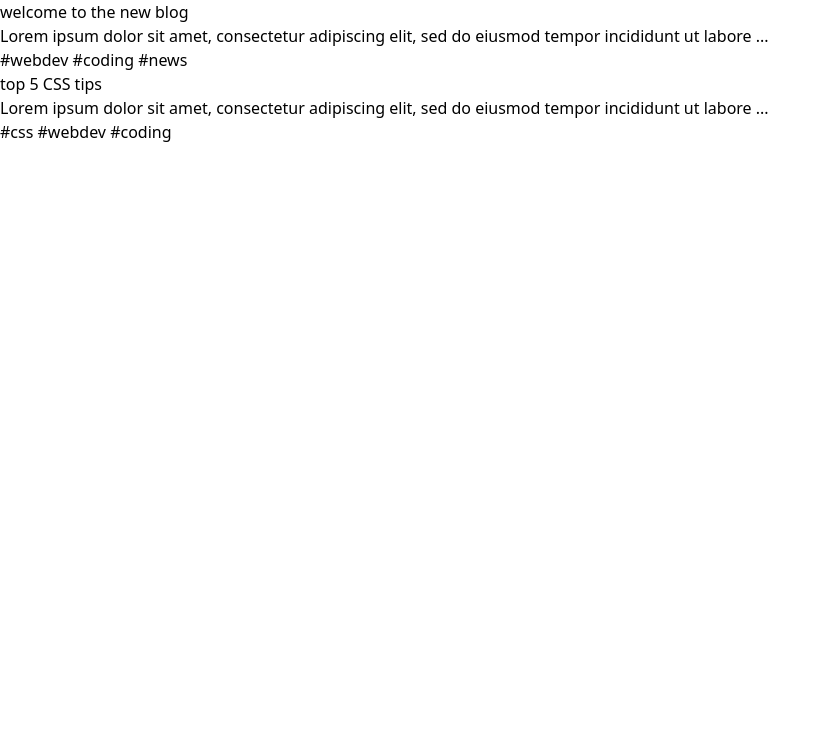
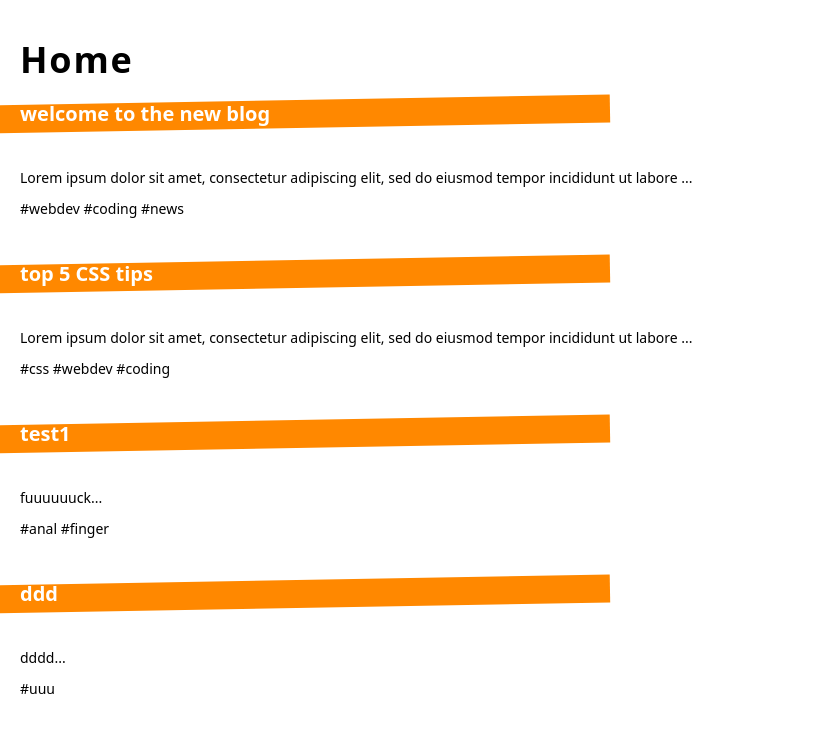
Before and after one commit to Marshall-Hao/blog-m, a Vue app: page / in a window 1280 px wide. Shown: the top 732 px of the page, without its empty margins (0-830 px from the left). Built offline with nearby package versions, Linux system fonts and the light colour scheme; data requests are answered from the project's data file; what tailwindcss-pseudo-elements would draw is missing.

Commit message:
finish the style

```diff
--- a/data/db.json
+++ b/data/db.json
@@ -19,6 +19,23 @@
         "webdev",
         "coding"
       ]
+    },
+    {
+      "title": "test1",
+      "body": "fuuuuuuck",
+      "tags": [
+        "anal",
+        "finger"
+      ],
+      "id": 3
+    },
+    {
+      "title": "ddd",
+      "body": "dddd",
+      "tags": [
+        "uuu"
+      ],
+      "id": 5
     }
   ]
 }
--- a/src/components/SinglePost.vue
+++ b/src/components/SinglePost.vue
@@ -1,11 +1,11 @@
 
 <template>
-  <div class="post">
+  <div class="post mb-10">
     <router-link :to="{ name: 'Details', params:{ id:post.id }}">
-        <h3>{{ post.title }}</h3>
+        <p class="text-xl font-bold text-white mb-10 label relative w-3/6">{{ post.title }}</p>
     </router-link>
-    <p>{{ snippet }}</p>
-    <span v-for="tag in post.tags" :key="tag">
+    <p class="text-sm font-medium mb-2">{{ snippet }}</p>
+    <span v-for="tag in post.tags" :key="tag" class="text-sm font-medium">
       #{{ tag }}
     </span>
   </div>
@@ -25,4 +25,16 @@ export default {
 </script>
 
 <style>
+.label::before {
+    content: "";
+    display: block;
+    width: 100%;
+    height: 100%;
+    background: #ff8800;
+    position: absolute;
+    z-index: -1;
+    padding-right: 40px;
+    left: -30px;
+    transform: rotateZ(-1deg);
+  }
 </style>
--- a/src/components/Spinner.vue
+++ b/src/components/Spinner.vue
@@ -1,5 +1,5 @@
 <template>
-  <div class="animate-spin h-5 w-5 rounded-full border-t-2 border-red-400">
+  <div class="justify-self-center mt-10 animate-spin h-10 w-10 rounded-full border-t-2 border-red-400">
   </div>
 </template>
 
--- a/src/composables/getPost.js
+++ b/src/composables/getPost.js
@@ -5,10 +5,10 @@ const getPost = (id) => {
     const error = ref(null)
     const load = async () => {
       try {
-        // stimulate delay
-        await new Promise ( resolve => {
-          setTimeout(resolve, 2000)
-        })
+        // // stimulate delay
+        // await new Promise ( resolve => {
+        //   setTimeout(resolve, 2000)
+        // })
 
         let data = await fetch(`http://localhost:3000/posts/${id}`)
         if(!data.ok) {
--- a/src/composables/getPosts.js
+++ b/src/composables/getPosts.js
@@ -5,10 +5,10 @@ const getPosts = () => {
     const error = ref(null)
     const load = async () => {
       try {
-        // stimulate delay
-        await new Promise ( resolve => {
-          setTimeout(resolve, 2000)
-        })
+        // // stimulate delay
+        // await new Promise ( resolve => {
+        //   setTimeout(resolve, 2000)
+        // })
 
         let data = await fetch('http://localhost:3000/posts')
         if(!data.ok) {
--- a/src/views/Create.vue
+++ b/src/views/Create.vue
@@ -1,5 +1,5 @@
 <template>
-  <form class="justify-self-center space-y-4 mt-10 p-5 w-3/5">
+  <form class="justify-self-center space-y-4 mt-10 p-5 w-3/5" @submit.prevent="createPost">
     <label class="block relative text-lg text-white font-normal w-2/12">Title:</label>
     <input class="block w-full text-lg font-normal border-solid border border-gray-200 focus:outline-none" type="text" required v-model="title">
     <label class="block relative text-lg text-white font-normal w-3/12">Content:</label>
@@ -35,7 +35,21 @@ export default {
             tag.value = ''
         }
 
-        return { title, body, tag, handleKeydown, tags }
+       const createPost = async () => {
+           const post = {
+               title: title.value,
+               body: body.value,
+               tags: tags.value
+           }
+
+           await fetch('http://localhost:3000/posts',{
+                method: 'POST',
+                headers: { 'Content-Type': 'application/json' },
+                body: JSON.stringify(post)
+            })
+       }
+
+        return { title, body, tag, handleKeydown, tags, createPost }
     }
 }
 </script>
--- a/src/views/Details.vue
+++ b/src/views/Details.vue
@@ -1,10 +1,10 @@
 <template>
   <div v-if="error">{{ error }}</div>
-  <div v-if="post" >
-      <p>{{ post.title }}</p>
-      <p>{{ post.body }}</p>
+  <div v-if="post" class="p-5 mt-5" >
+      <p class="text-xl font-bold text-white mb-10 label relative w-3/6">{{ post.title }}</p>
+      <p class="text-sm font-medium mb-2">{{ post.body }}</p>
   </div>
-  <div v-else>
+  <div v-else class="justify-self-center">
       <Spinner />
   </div>
 </template>
--- a/src/views/Home.vue
+++ b/src/views/Home.vue
@@ -1,10 +1,11 @@
 <template>
-  <div class="home">
+  <div class="p-5 mt-5 grid">
     <div v-if="error">{{ error }}</div>
     <div v-if="posts.length">
+    <p class="text-4xl font-bold tracking-wider mb-5">Home</p>
       <PostList :posts="posts" />
     </div>
-    <div v-else>
+    <div v-else class="justify-self-center">
       <Spinner />
     </div>
   </div>
```
Lines whose indentation alone changed are shown as unchanged.
